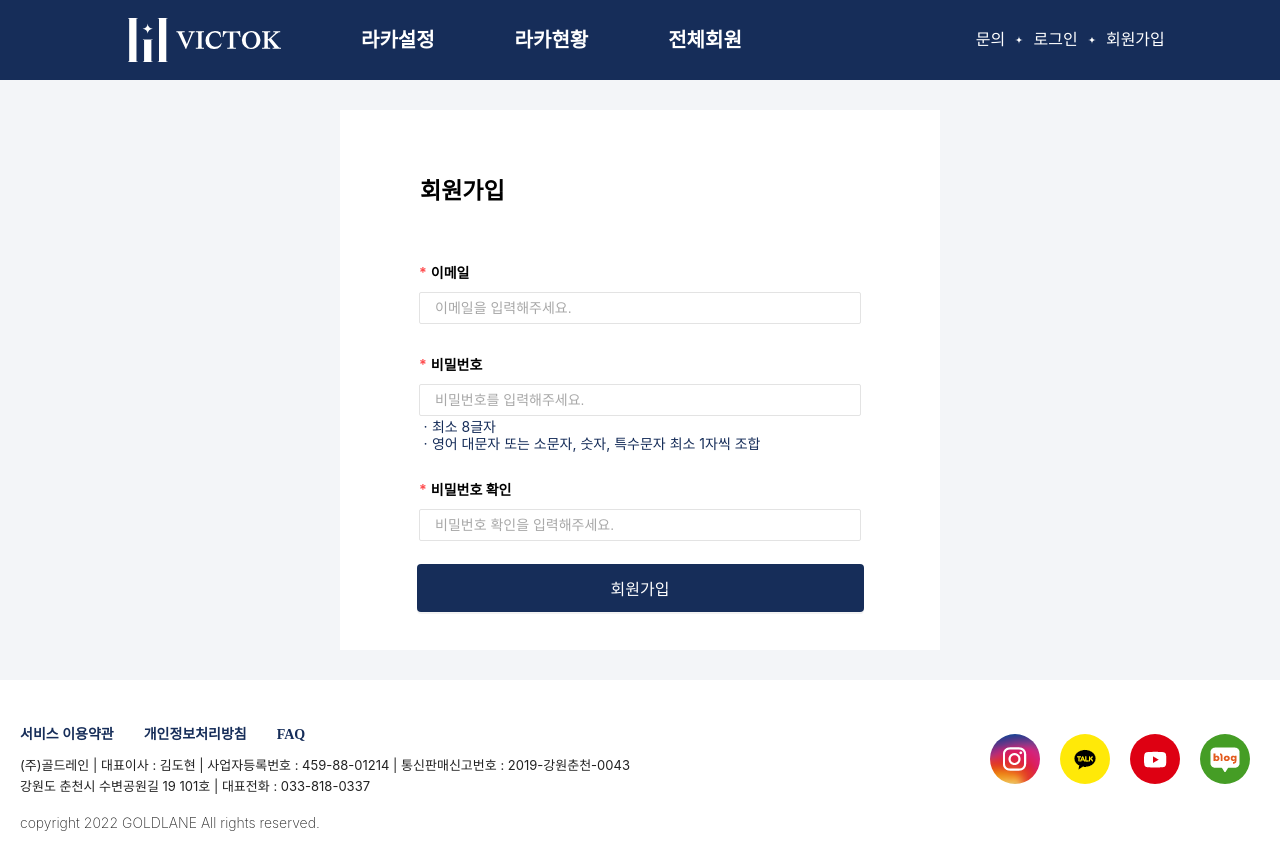
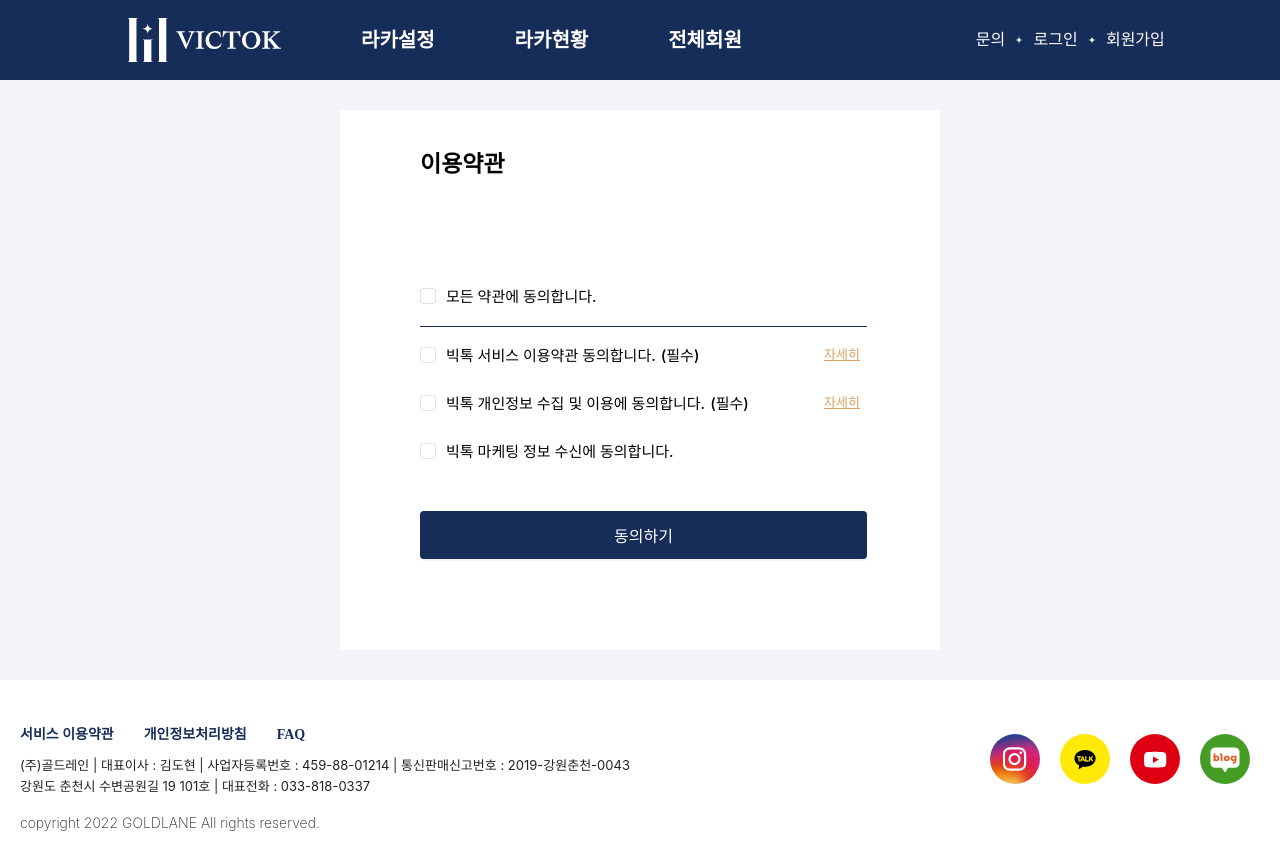
Before and after one commit to tuz22/victok-clone, a React (Create React App) app: page /register in a window 1280 px wide. Built offline with nearby package versions, Linux system fonts and the light colour scheme.

Commit message:
이용약관, 기본정보 추가

```diff
--- a/package.json
+++ b/package.json
@@ -3,13 +3,16 @@
   "version": "0.1.0",
   "private": true,
   "dependencies": {
+    "@reduxjs/toolkit": "1.9.2",
     "@testing-library/jest-dom": "5.16.5",
     "@testing-library/react": "13.4.0",
     "@testing-library/user-event": "13.5.0",
     "react": "^18.2.0",
     "react-dom": "^18.2.0",
+    "react-redux": "8.0.5",
     "react-router-dom": "6.8.1",
     "react-scripts": "5.0.1",
+    "styled-components": "5.3.6",
     "web-vitals": "2.1.4"
   },
   "scripts": {
--- /dev/null
+++ b/src/components/registerAlert.js
@@ -0,0 +1,61 @@
+import styled from 'styled-components'
+
+const AlertText = styled.div`
+  color: #DB473C;
+  font-size: 14px;
+  margin-bottom: 5px;
+`
+
+function EmailAlert(props) {
+  const regex = /([\w-\.]+)@((\[[0-9]{1,3}\.[0-9]{1,3}\.[0-9]{1,3}\.)|(([\w-]+\.)+))([a-zA-Z]{2,4}|[0-9]{1,3})(\]?)$/;
+  console.log(props)
+  return (
+    <div>
+      {props.email ===  ' '
+        ? null
+        : <AlertText>
+            <p>{ props.email.length < 1 ? '이메일을 입력해 주세요!' : null }</p>
+            <p>{ !regex.test(props.email) ? '올바른 이메일 형식이 아닙니다.' : null }</p>
+          </AlertText>
+      }
+    </div>
+  )
+}
+
+function PwAlert(props) {
+  const regex = /^(?=.*[A-Za-z])(?=.*\d)(?=.*[$@$!%*#?&])[A-Za-z\d$@$!%*#?&]{8,}$/;
+  const test = regex.test(props.pw);
+  const length = props.pw.length;
+  return (
+    <div>
+      {props.pw ===  ' '
+        ? null
+        : <AlertText>
+            <p>{ length < 1 ? '영어 대문자 또는 소문자, 숫자, 특수문자 최소 1자씩 조합해 주세요.' : null }</p>
+            <p>{ length < 1 ? '비밀번호를 입력해 주세요!' : null }</p>
+            <p>{ length > 0  && length <8 ? '비밀번호는 최소 8자 이상이어야 합니다.' : null }</p>
+            <p>{ !test && length > 7 ? '영어 대문자 또는 소문자, 숫자, 특수문자 최소 1자씩 조합해 주세요.' : null }</p>
+          </AlertText>
+      }
+    </div>
+  )
+}
+
+function PwCheck(props) {
+  const pw = props.pw;
+  const pwCheck = props.pwCheck;
+  const length = props.pw.length;
+  return (
+    <div>
+      {props.pw ===  ' '
+          ? null
+          : <AlertText>
+              <p>{ length < 1 ? '비밀번호를 입력해 주세요!' : null }</p>
+              <p>{ pw !== pwCheck ? '비밀번호가 서로 일치하지 않습니다.' : null }</p>
+            </AlertText>
+        }
+    </div>
+  )
+}
+
+export { EmailAlert, PwAlert, PwCheck };
--- /dev/null
+++ b/src/components/registerUser.js
@@ -0,0 +1,55 @@
+import './../style/register.css'
+import { EmailAlert, PwAlert, PwCheck } from '../components/registerAlert';
+import { useState } from 'react';
+
+function RegisterUser({ onChangeIndex }) {
+  const [account, setAccount] = useState({
+    email: ' ',
+    pw: ' ',
+  });
+  const [pwCheck, setPwCheck] = useState()
+  const [pwType, setPwType] = useState('password')
+  const [checkType, setCheckType] = useState('password')
+
+  const onChangeAccount = (e) => {
+    setAccount({
+      ...account,
+      [e.target.name]: e.target.value
+    })
+  }
+
+  const onChangePwCheck = (e) => {
+    setPwCheck(e.target.value)
+  }
+
+  return (
+    <section>
+      <div className='register-form'>
+        <h2>회원가입</h2>
+        <div className='input-form'>
+          <article>
+            <h3>이메일</h3>
+            <input placeholder='이메일을 입력해주세요.' name='email' onChange={onChangeAccount}/>
+            <EmailAlert email={account.email}/>
+          </article>
+          <article>
+            <h3>비밀번호</h3>
+            <input type={pwType} placeholder='비밀번호를 입력해주세요.' name='pw' onChange={onChangeAccount}/>
+            <PwAlert pw={account.pw} />
+            <div className='condition pw-condition'>
+              <ul>
+                <li>ㆍ최소 8글자</li>
+                <li>ㆍ영어 대문자 또는 소문자, 숫자, 특수문자 최소 1자씩 조합</li>
+              </ul>
+            </div>
+            <h3>비밀번호 확인</h3>
+            <input type={checkType} className='pw-check' placeholder='비밀번호 확인을 입력해주세요.' onChange={onChangePwCheck}/>
+            <PwCheck pw={account.pw} pwCheck={pwCheck}/>
+          </article>
+          <button onClick={() => onChangeIndex()}>다음</button>
+        </div>
+      </div>
+    </section>
+  )
+}
+export default RegisterUser;
--- /dev/null
+++ b/src/components/registerUserInfo.js
@@ -0,0 +1,55 @@
+import './../style/register.css'
+import { EmailAlert, PwAlert, PwCheck } from '../components/registerAlert';
+import { useState } from 'react';
+
+function RegisterUserInfo({ onChangeIndex, onBackIndex }) {
+  // const [account, setAccount] = useState({
+  //   email: ' ',
+  //   pw: ' ',
+  // });
+  // const onChangeAccount = (e) => {
+  //   setAccount({
+  //     ...account,
+  //     [e.target.name]: e.target.value
+  //   })
+  // }
+
+  return (
+    <section>
+      <div className='register-form'>
+        <h2>기본정보</h2>
+        <div className='form user-form'>
+          <article>
+            <div>
+              <h3>대표자 이름</h3>
+              <input placeholder='이름을 입력해 주세요.'/>
+            </div>
+            <div>
+              <h3>닉네임</h3>
+              <input placeholder='10자 이내'/>
+              {/* <input placeholder='비밀번호를 입력해주세요.' name='pw' onChange={onChangeAccount}/> */}
+            </div>
+            <div>
+              <h3>이메일</h3>
+              <input />
+            </div>
+            <div className='user-phone'>
+              <h3>휴대폰 번호</h3>
+              <div className='phone-numb'>
+                <input placeholder='휴대폰 번호'/>
+                <button>인증번호 요청</button>
+                <input placeholder='인증 번호'/>
+                <button>확인</button>
+              </div>
+            </div>
+          </article>
+          <footer>
+            <button className='prev-btn' onClick={() => onBackIndex()}>이전</button>
+            <button className='next-btn' onClick={() => onChangeIndex()}>다음</button>
+          </footer>
+        </div>
+      </div>
+    </section>
+  )
+}
+export default RegisterUserInfo;
--- /dev/null
+++ b/src/components/termsUse.js
@@ -0,0 +1,57 @@
+import './../style/register.css'
+import styled from 'styled-components'
+import { useState } from 'react'
+
+const Line = styled.div`
+  width: 447px;
+  height: 1px;
+  background: #162D59;
+  margin: 20px 0;
+  content: '';
+`
+function TermsUse({ onChangeIndex }) {
+  return (
+    <section>
+      <div className='register-form'>
+        <h2>이용약관</h2>
+        <div className='form check-form'>
+          <article>
+            <div className='check-list-input'>
+              <input type='checkbox' id='allCheck'/>
+              <label for='allCheck'/>
+              <h3>모든 약관에 동의합니다.</h3>
+            </div>
+          </article>
+          <Line/>
+          <article>
+            <div className='check-list'>
+              <div className='check-list-input'>
+                <input type='checkbox' id='check1'/>
+                <label for='check1'/>
+                <h4>빅톡 서비스 이용약관 동의합니다.<span>(필수)</span></h4>
+              </div>
+              <a href=''>자세히</a>
+            </div>
+            <div className='check-list'>
+              <div className='check-list-input'>
+                <input type='checkbox' id='check2'/>
+                <label for='check2'/>
+                <h4>빅톡 개인정보 수집 및 이용에 동의합니다.<span>(필수)</span></h4>
+              </div>
+              <a href=''>자세히</a>
+            </div>
+            <div className='check-list'>
+              <div className='check-list-input'>
+                <input type='checkbox' id='check3'/>
+                <label for='check3'/>
+                <h4>빅톡 마케팅 정보 수신에 동의합니다.</h4>
+              </div>
+            </div>
+          </article>
+          <button onClick={() => onChangeIndex()}>동의하기</button>
+        </div>
+      </div>
+    </section>
+  )
+}
+export default TermsUse;
--- a/src/pages/register.js
+++ b/src/pages/register.js
@@ -1,31 +1,25 @@
 import './../style/register.css'
+// import { EmailAlert, PwAlert, PwCheck } from '../components/registerAlert';
+import { useState } from 'react';
+import RegisterUser from '../components/registerUser';
+import TermsUse from '../components/termsUse';
+import RegisterUserInfo from '../components/registerUserInfo';
 
 function Register() {
-  return (
-    <section>
-      <div className='register-form'>
-        <h2>회원가입</h2>
-        <div className='input-form'>
-          <article>
-            <h3>이메일</h3>
-            <input placeholder='이메일을 입력해주세요.'/>
-          </article>
-          <article>
-            <h3>비밀번호</h3>
-            <input placeholder='비밀번호를 입력해주세요.'/>
-            <div className='condition pw-condition'>
-              <ul>
-                <li>ㆍ최소 8글자</li>
-                <li>ㆍ영어 대문자 또는 소문자, 숫자, 특수문자 최소 1자씩 조합</li>
-              </ul>
-            </div>
-            <h3>비밀번호 확인</h3>
-            <input className='pw-check' placeholder='비밀번호 확인을 입력해주세요.'/>
-          </article>
-          <button>회원가입</button>
-        </div>
-      </div>
-    </section>
-  )
+  const [index, setIndex] = useState(0)
+  const onChangeIndex = () => {
+    setIndex(index+1)
+  };
+  const onBackIndex = () => {
+    setIndex(index-1)
+  };
+  switch (index) {
+    case 0 :
+      return <TermsUse onChangeIndex={onChangeIndex}/>
+    case 1 :
+      return <RegisterUser onChangeIndex={onChangeIndex}/>
+    case 2 :
+      return <RegisterUserInfo onChangeIndex={onChangeIndex} onBackIndex={onBackIndex}/>
+  }
 }
 export default Register;
--- a/src/style/register.css
+++ b/src/style/register.css
@@ -10,8 +10,6 @@ section {
   /* align-items: center; */
 }
 .register-form {
-  top: 156px;
-  left: 660px;
   width: 600px;
   height: 540px;
   background: #FFFFFF;
@@ -42,15 +40,22 @@ section {
 .register-form h3 {
   margin-top: 30px;
 }
-.register-form .input-form {
+.register-form .form {
   display: flex;
-  align-items: center;
+  justify-content: center;
+  /* align-items: center; */
+  flex-direction: column;
 }
 .register-form h3 {
   font-size: 14px;
   margin-bottom: 10px;
 }
-.register-form h3::before {
+.register-form .input-form {
+  align-items: center;
+  margin-bottom: 60px;
+}
+.register-form .input-form h3::before,
+.register-form .user-form h3::before {
   width: 10px;
   height: 10px;
   content: '*';
@@ -78,3 +83,101 @@ input:focus {
 .pw-condition li {
   color: #162D59;
 }
+
+/* termsUse */
+.check-form {
+  display: flex;
+  flex-direction: column;
+  margin: 80px;
+}
+.check-form input[type='checkbox'] {
+  width: 24px;
+  height: 24px;
+}
+.check-form h3 {
+  font-size: 15px;
+  font-weight: 500;
+  margin: 0 5px;
+}
+.check-from article {
+  display: flex;
+  align-items: center;
+}
+.check-list {
+  display: flex;
+  justify-content: space-between;
+  /* align-items: center; */
+}
+.check-list h4 {
+  font-size: 15px;
+  font-weight: 500;
+  margin: 0 5px 30px;
+}
+.check-list span {
+  margin-left: 5px;
+}
+.check-list a {
+  color: rgb(215, 163, 95);
+  text-decoration: underline;
+  font-size: 13px;
+}
+.check-list-input {
+  display: flex;
+}
+
+/* userInfo */
+.user-form article {
+  display: flex;
+  flex-direction: column;
+  align-items: center;
+  margin: 0 80px;
+}
+.user-form h3 {
+  margin-top: 20px;
+}
+.user-phone {
+  display: flex;
+  flex-direction: column;
+}
+.phone-numb {
+  display: flex;
+  flex-wrap: wrap;
+  justify-content: center;
+}
+.phone-numb input {
+  width: 280px;
+  margin-right: 3px;
+}
+.phone-numb button {
+  width: 125px;
+  height: 32px;
+  background: #162d59;
+  border-color: #162d59;
+  border-radius: 2px;
+  color: #fff;
+  font-size: 14px;
+  margin-top: 0;
+}
+.phone-numb button:hover {
+  background: #2a4166;
+}
+.user-form footer {
+  height: 100px;
+  display: flex;
+  justify-content: center;
+}
+.user-form footer button {
+  width: 224px;
+  height: 48px;
+  font-size: 15px;
+  border-radius: 4px;
+  margin-left: 5px;
+}
+.user-form footer .prev-btn {
+  background: #fff;
+  color: #162D59;
+  border: 1px solid #162D59;
+}
+.user-form .next-btn:hover {
+  background: black;
+}
```
Also changed, not shown: 1 other file (tests, documents, lock files or other folders).
